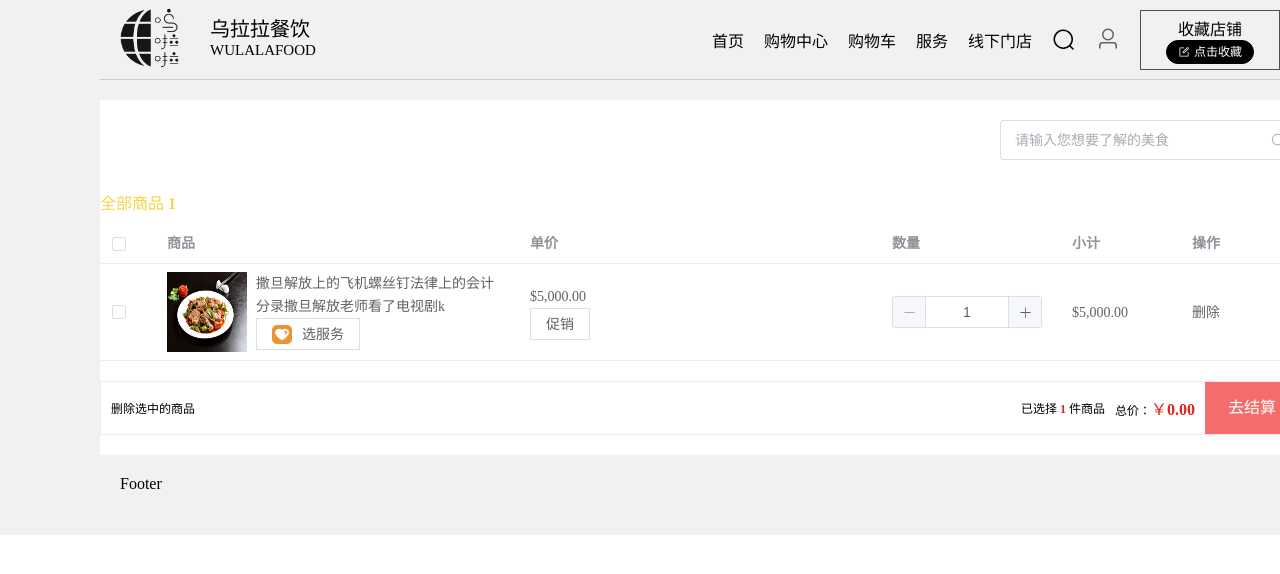
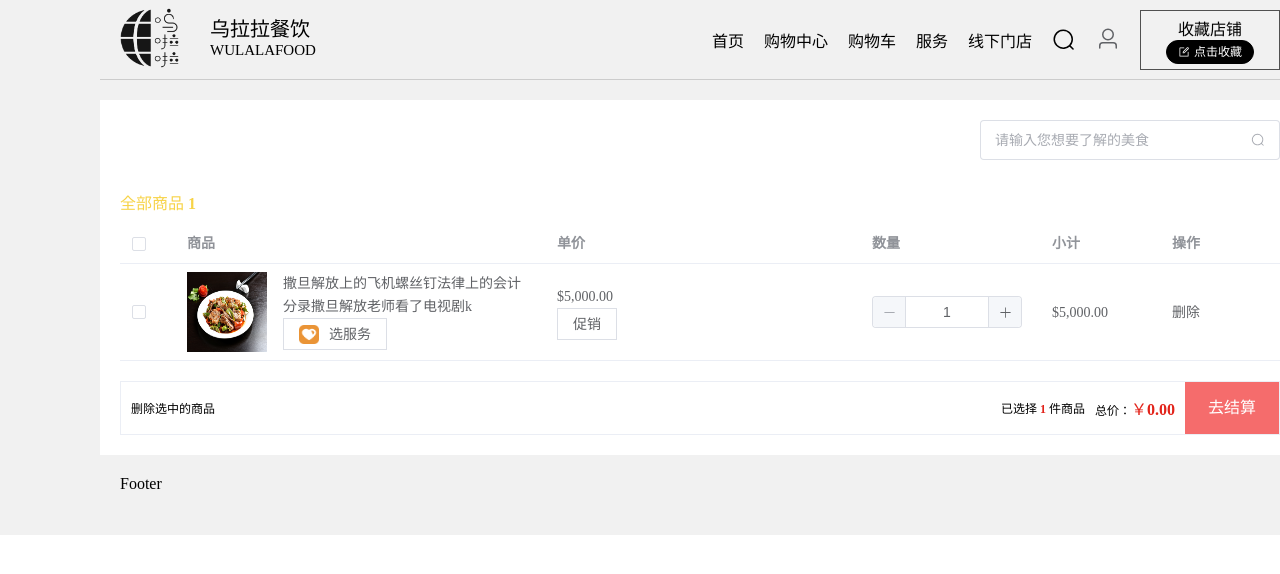
Before and after one commit to bo-ddd/wulala-restaurant-pc, a Vue app: page /shoppercar in a window 1280 px wide. Shown: the top 574 px of the page. Built offline with nearby package versions, Linux system fonts and the light colour scheme.

Commit message:
写了车二

```diff
--- a/src/views/ShopperCar/Settlement.vue
+++ b/src/views/ShopperCar/Settlement.vue
@@ -139,6 +139,8 @@ main{
 .center{
     width: 1200px;
     margin: 0 auto;
+    box-sizing: border-box;
+    padding: 20px;
 }
 ::v-deep .el-steps--horizontal{
     width: 500px;
@@ -154,6 +156,7 @@ main{
 }
 .content{
     border: 1px solid #ebeef5;
+    box-shadow: 4px 4px 20px #ccc;
 }
 .user-info{
     display: flex;
--- a/src/views/ShopperCar/shopperCar.vue
+++ b/src/views/ShopperCar/shopperCar.vue
@@ -1,5 +1,5 @@
 <template>
-    <main>
+
         <div class="warp center">
             <!-- 搜索框 -->
             <el-input v-model="input" class="w-300 m-20 input" size="large" placeholder="请输入您想要了解的美食" :suffix-icon="Search"/>
@@ -19,7 +19,7 @@
                 @selection-change="handleSelectionChange"
             >
                 <el-table-column type="selection" width="55" />
-                <el-table-column label="商品" width="">
+                <el-table-column label="商品" width="370px">
                     <template #default>
                         <div class="commodity">
                             <img class="commodity-icon" src="@/assets/images/Carousel-02.png" alt="">
@@ -108,7 +108,6 @@
             </div>
         </div>
         <el-backtop :right="100" :bottom="100" />
-    </main>
 </template>
 
 <script lang="ts" setup>
@@ -149,10 +148,6 @@ const toSettlement = function(){
 </script>
 
 <style scoped>
-main{
-    background:#fff;
-    overflow: hidden;
-}
 .input{
     float: right;
 }
@@ -164,8 +159,12 @@ main{
     margin: 0px;
 }
 .center{
+    background:#fff;
+    overflow: hidden;
     width: 1200px;
     margin: 0 auto;
+    box-sizing: border-box;
+    padding: 0 20px;
 }
 .commodity-icon{
     width: 80px;
```
